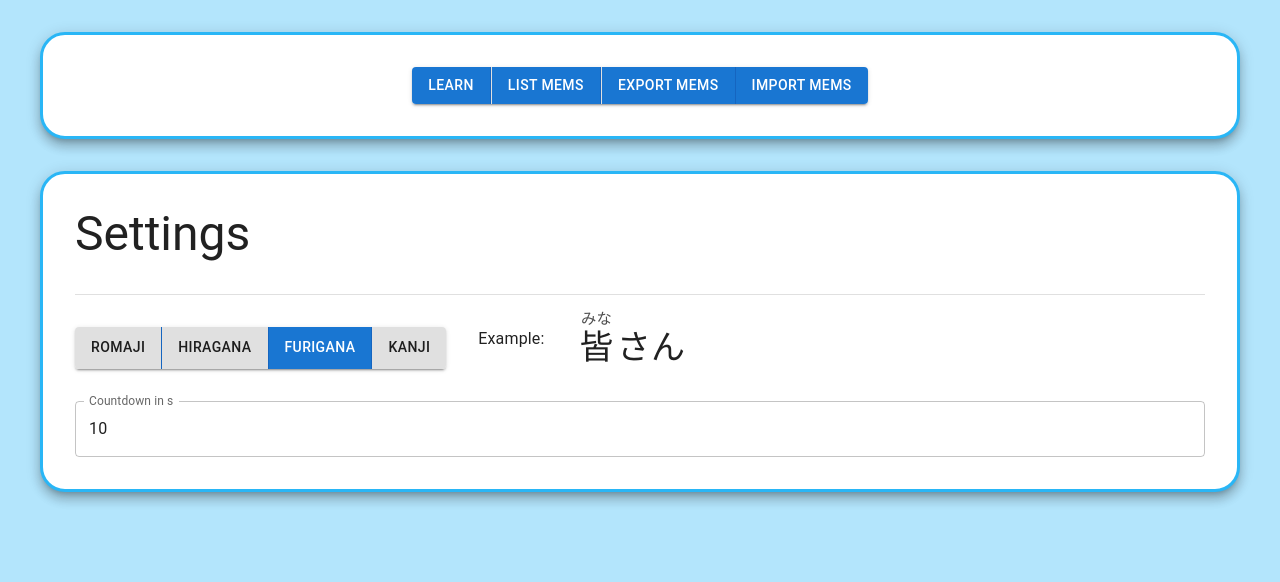
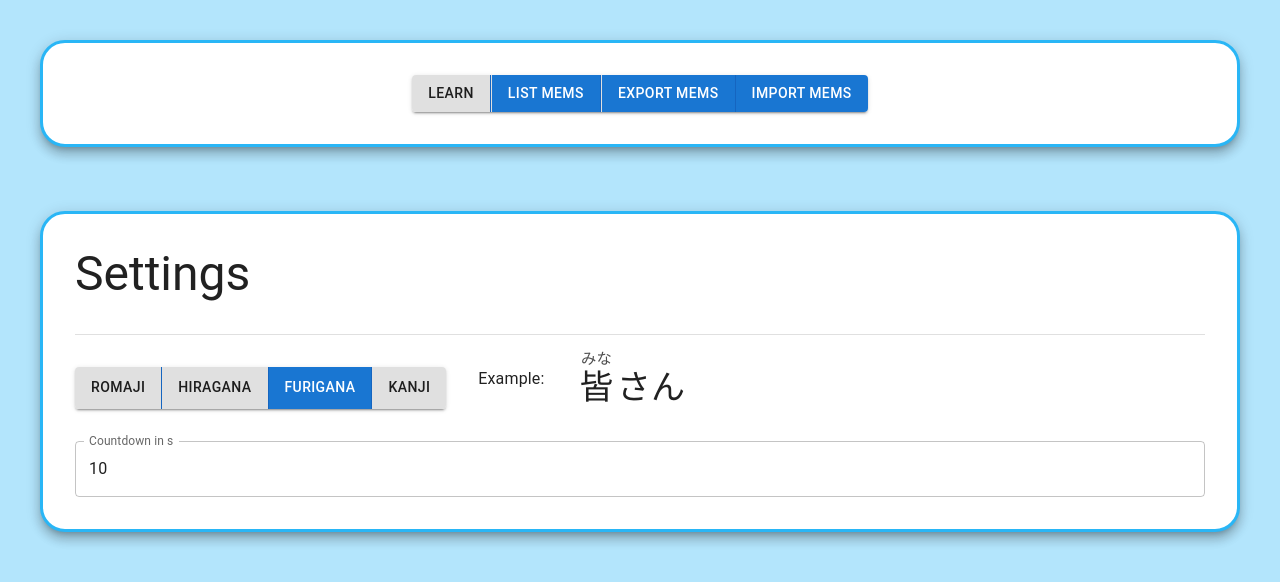
Before and after one commit to PiTiLeZarD/memup, a React (Vite) app: page /learn in a window 1280 px wide. Shown: the top 582 px of the page. Built offline with nearby package versions, Linux system fonts and the light colour scheme.

Commit message:
Show availabilty and level in MemList, fix a couple of bugs here and there

```diff
--- a/package.json
+++ b/package.json
@@ -19,6 +19,7 @@
         "@emotion/styled": "^11.10.5",
         "@mui/icons-material": "^5.11.0",
         "@mui/material": "^5.11.1",
+        "humanize-duration": "^3.27.3",
         "nanoid": "^4.0.0",
         "react": "^18.2.0",
         "react-dom": "^18.2.0",
--- a/src/MemListItem.tsx
+++ b/src/MemListItem.tsx
@@ -1,7 +1,9 @@
+import * as hd from "humanize-duration";
 import React from "react";
 
-import { Grid, Typography } from "@mui/material";
+import { Grid, LinearProgress, Stack, Typography } from "@mui/material";
 
+import { levelGapMap, memScore } from "./lib";
 import { Mem } from "./Mem";
 import { MemType } from "./store";
 
@@ -11,14 +13,29 @@ export type MemListItemProps = {
 
 export type MemListItemComponent = React.FunctionComponent<MemListItemProps>;
 
-export const MemListItem: MemListItemComponent = ({ data: { mem, furigana, description } }): JSX.Element => {
+export const MemListItem: MemListItemComponent = ({ data }): JSX.Element => {
+    const { mem, furigana } = data;
+    const score = memScore(data);
+    const availableIn: number = (score.nextCheck as any) - (new Date() as any);
+
     return (
         <Grid container>
-            <Grid item xs={12} md={6}>
+            <Grid item xs={12} md={8}>
                 <Mem mem={{ mem, furigana }} variant="h4" />
             </Grid>
-            <Grid item xs={12} md={6}>
-                <Typography variant="h6">{description}</Typography>
+            <Grid item xs={12} md={4}>
+                <Stack>
+                    <LinearProgress
+                        variant="determinate"
+                        value={((score.level || 0) / Object.keys(levelGapMap).length) * 100}
+                    />
+                    {availableIn > 0 && (
+                        <Typography>
+                            Available in: {hd(availableIn, { units: ["d", "h", "m"], round: true })}
+                        </Typography>
+                    )}
+                    {availableIn <= 0 && <Typography>Available now!</Typography>}
+                </Stack>
             </Grid>
         </Grid>
     );
--- a/src/lib.ts
+++ b/src/lib.ts
@@ -1,4 +1,5 @@
 import { nanoid } from "nanoid";
+import { useMemo } from "react";
 import * as wanakana from "wanakana";
 
 import { MemScore, MemType } from "./store";
@@ -27,7 +28,7 @@ export const newMem = (): MemType => ({
     description: "",
 });
 
-const levelGapMap = {
+export const levelGapMap = {
     1: 30 * 60000,
     2: 2 * 60 * 60000,
     3: 6 * 60 * 60000,
@@ -37,7 +38,8 @@ const levelGapMap = {
 };
 const MONTH = 30 * 24 * 60 * 60000;
 
-export const memScore = (mem: MemType): MemScore => {
+export const memScore = (mem: MemType): MemScore =>
+    useMemo(() => {
         if (mem.checks.length == 0)
             return {
                 level: 0,
@@ -47,12 +49,12 @@ export const memScore = (mem: MemType): MemScore => {
 
         const checks = mem.checks.sort((a, b) => (b.date as any) - (a.date as any));
         const lastFail = checks.findIndex((c) => !c.success);
-    const level = lastFail > 0 ? lastFail + 1 : checks.length;
+        const level = lastFail >= 0 ? lastFail + 1 : checks.length;
         const memory = Object.keys(levelGapMap).includes(String(level)) ? "ST" : "LT";
         const nextCheck = new Date(checks[0].date?.getTime() + (memory == "LT" ? MONTH : levelGapMap[level]));
 
         return { level, memory, nextCheck };
-};
+    }, [mem.id, mem.checks.length]);
 
 export const randomiseDeck = (mems: MemType[]): MemType[] =>
     mems
--- a/src/modes/DeckBrowser.tsx
+++ b/src/modes/DeckBrowser.tsx
@@ -19,8 +19,6 @@ export type DeckBrowserProps = {
 export type DeckBrowserComponent = React.FunctionComponent<DeckBrowserProps>;
 
 export const DeckBrowser: DeckBrowserComponent = ({ mems }): JSX.Element => {
-    if (mems.length == 0) return <Typography variant="h2">You're all caught up!</Typography>;
-
     const [currentMem, setCurrentMem] = useState<number>(0);
     const [scores, setScores] = useState<{ up: number; down: number }>({ up: 0, down: 0 });
     const [currentScore, setCurrentScore] = useState<boolean | null>(null);
@@ -36,6 +34,8 @@ export const DeckBrowser: DeckBrowserComponent = ({ mems }): JSX.Element => {
         startCountdown();
         return stopCountdown;
     }, [currentMem]);
+
+    if (mems.length == 0) return <Typography variant="h2">You're all caught up!</Typography>;
 
     const mem = mems[currentMem] || null;
     const score = mem ? memScore(mem) : null;
--- a/src/pages/HomePage.tsx
+++ b/src/pages/HomePage.tsx
@@ -5,6 +5,7 @@ import { Box, Button, ButtonGroup, Divider, Stack, TextField } from "@mui/materi
 
 import { Typography } from "@mui/material";
 import { ImportMemsDialog } from "../ImportMemsDialog";
+import { memDeck } from "../lib";
 import { Mem } from "../Mem";
 import { useStore } from "../store";
 import { ContentBox } from "./ContentBox";
@@ -23,15 +24,29 @@ export const HomePage: HomePageComponent = (): JSX.Element => {
     const [importOpen, setImportOpen] = useState<boolean>(false);
     const settings = useStore(({ settings }) => settings);
     const set = useStore(({ set }) => set);
+    const memsAvailable = memDeck(useStore(({ mems }) => mems)).length;
+
     const navigate = useNavigate();
 
     return (
-        <>
+        <Stack>
             <ContentBox>
                 <ImportMemsDialog open={importOpen} onClose={() => setImportOpen(false)} />
+
+                <Stack>
+                    {memsAvailable > 0 && (
+                        <Typography variant="h6" sx={{ textAlign: "center" }}>
+                            {memsAvailable} mems for you to review
+                        </Typography>
+                    )}
                     <Box sx={{ textAlign: "center" }}>
                         <ButtonGroup variant="contained">
-                        <Button onClick={() => navigate("/learn")}>Learn</Button>
+                            <Button
+                                color={memsAvailable > 0 ? "primary" : "inherit"}
+                                onClick={() => navigate("/learn")}
+                            >
+                                Learn
+                            </Button>
                             <Divider orientation="vertical" flexItem />
                             <Button onClick={() => navigate("/mems")}>List Mems</Button>
                             <Divider orientation="vertical" flexItem />
@@ -39,6 +54,7 @@ export const HomePage: HomePageComponent = (): JSX.Element => {
                             <Button onClick={() => setImportOpen(true)}>Import Mems</Button>
                         </ButtonGroup>
                     </Box>
+                </Stack>
             </ContentBox>
             <ContentBox>
                 <Stack spacing={4}>
@@ -82,6 +98,6 @@ export const HomePage: HomePageComponent = (): JSX.Element => {
                     />
                 </Stack>
             </ContentBox>
-        </>
+        </Stack>
     );
 };
--- a/src/pages/MemsPage.tsx
+++ b/src/pages/MemsPage.tsx
@@ -1,4 +1,5 @@
 import React from "react";
+import { memScore } from "../lib";
 
 import { MemList } from "../MemList";
 import { useStore } from "../store";
@@ -10,7 +11,10 @@ export type MemsPageProps = {};
 export type MemsPageComponent = React.FunctionComponent<MemsPageProps>;
 
 export const MemsPage: MemsPageComponent = (): JSX.Element => {
-    const mems = useStore(({ mems }) => mems);
+    const mems = useStore(({ mems }) => mems).sort(
+        (ma, mb) => ((memScore(ma).nextCheck || new Date()) as any) - ((memScore(mb).nextCheck || new Date()) as any)
+    );
+
     return (
         <ContentBox>
             <BackButton />
```
Also changed, not shown: 1 other file (tests, documents, lock files or other folders). Lines whose indentation alone changed are shown as unchanged.
